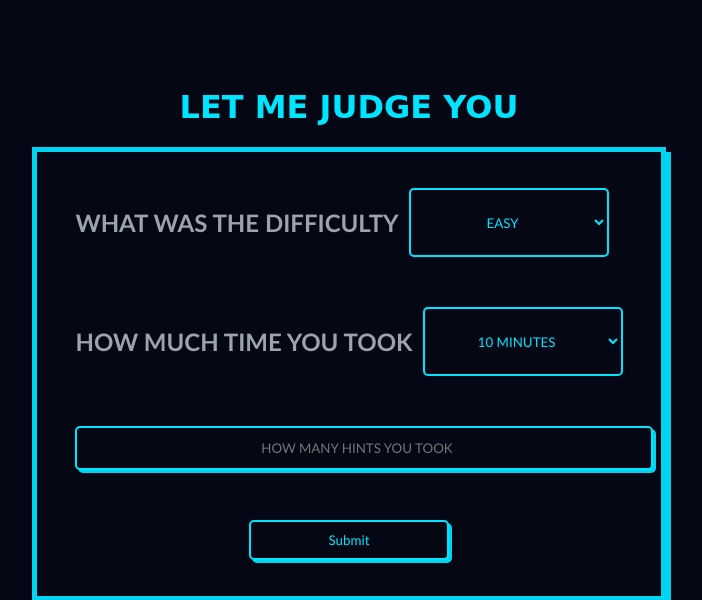
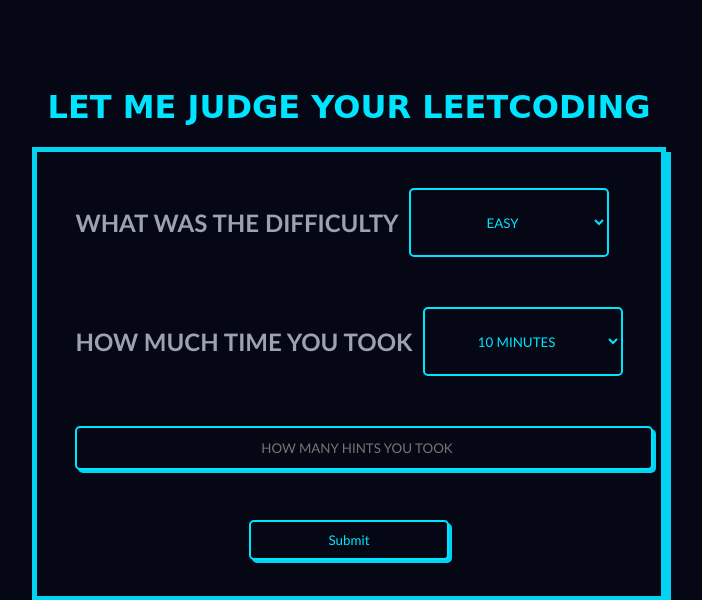
Before and after one commit to Ankush-nsut29/FLASKJUDGESYOU, a Flask app: page / in a window 1280 px wide. Shown: the top 600 px of the page, without its empty margins (291-993 px from the left). Run offline with Flask 3, Linux system fonts and the light colour scheme.

Commit message:
Update index.html

```diff
--- a/templates/index.html
+++ b/templates/index.html
@@ -7,7 +7,7 @@
     <link rel="stylesheet" href="{{ url_for('static', filename='style.css') }}">
 </head>
 <body>
-    <h1>LET ME JUDGE YOU</h1>
+    <h1>LET ME JUDGE YOUR LEETCODING</h1>
     <form action="#" method="post">
       <div class="type">
         <h2>WHAT WAS THE DIFFICULTY</h2>
```
